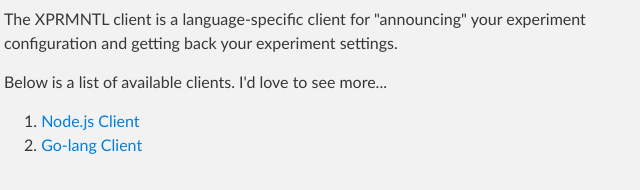
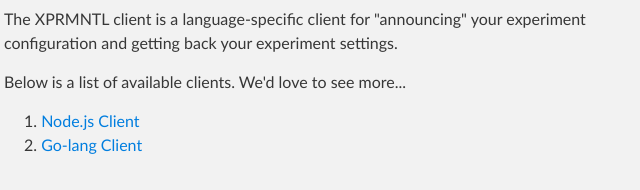
Before and after one commit to XPRMNTL/XPRMNTL.github.io, a plain HTML site: page index.html in a window 1280 px wide. Shown: the part 1553-1743 px from the top of the page, 316-956 px from the left. Drawn offline with Linux system fonts and the light colour scheme.

Commit message:
Update I'd -> We'd

```diff
--- a/index.html
+++ b/index.html
@@ -154,7 +154,7 @@
       <p>The XPRMNTL client is a language-specific client for "announcing" your
       experiment configuration and getting back your experiment settings.</p>
 
-      <p>Below is a list of available clients. I'd love to see more...</p>
+      <p>Below is a list of available clients. We'd love to see more...</p>
 
       <ol>
         <li>
```
